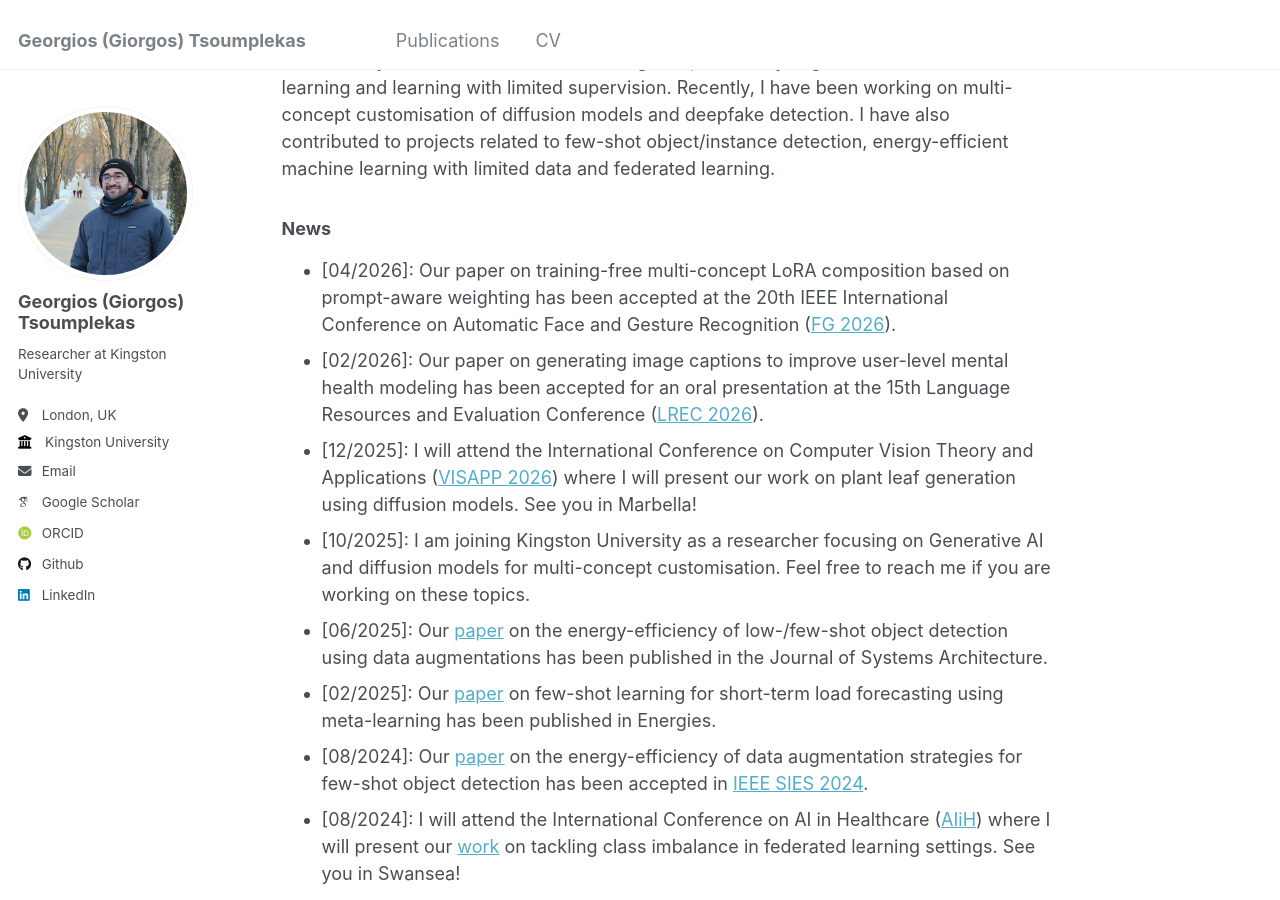
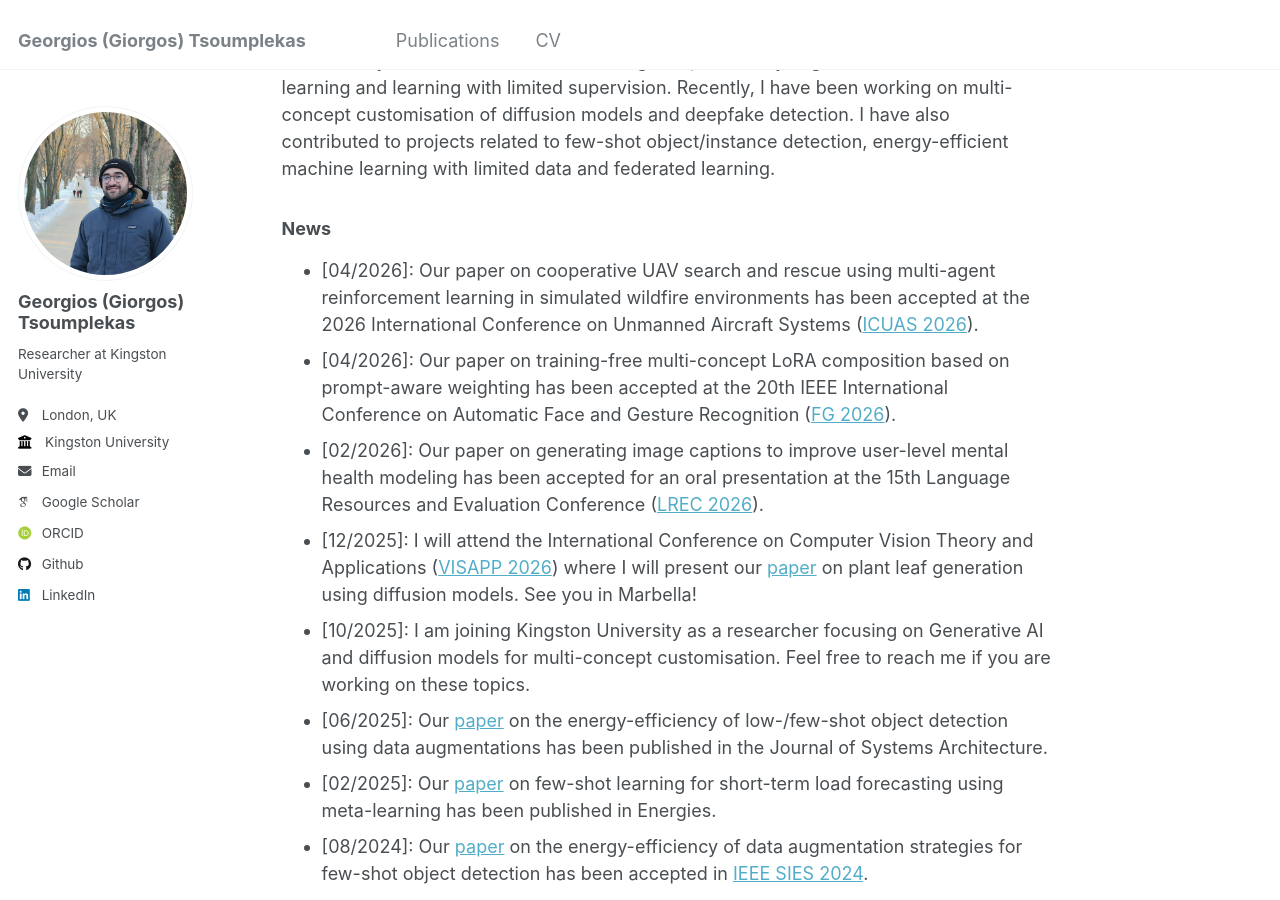
Before and after one commit to GeorgeTsoumplekas/GeorgeTsoumplekas.github.io, a Jekyll site: the page built from _pages/about.md, in a window 1280 px wide and 900 px high, scrolled down 287 px. Built offline with Jekyll 4.4.1, drawn with Linux system fonts in a browser that asks for light colours; some web fonts are replaced.

Commit message:
Update about.md

```diff
--- a/_pages/about.md
+++ b/_pages/about.md
@@ -13,9 +13,10 @@ I am a Researcher at Kingston University working with Prof. [Vasilis Argyriou](h
 I am broadly interested in machine learning and particularly in generative AI, few-shot learning and learning with limited supervision. Recently, I have been working on multi-concept customisation of diffusion models and deepfake detection. I have also contributed to projects related to few-shot object/instance detection, energy-efficient machine learning with limited data and federated learning.
 
 ### News
+* \[04/2026\]: Our paper on cooperative UAV search and rescue using multi-agent reinforcement learning in simulated wildfire environments has been accepted at the 2026 International Conference on Unmanned Aircraft Systems ([ICUAS 2026](https://uasconferences.com/2026_icuas/)).
 * \[04/2026\]: Our paper on training-free multi-concept LoRA composition based on prompt-aware weighting has been accepted at the 20th IEEE International Conference on Automatic Face and Gesture Recognition ([FG 2026](https://fg2026.ieee-biometrics.org/)).
 * \[02/2026\]: Our paper on generating image captions to improve user-level mental health modeling has been accepted for an oral presentation at the 15th Language Resources and Evaluation Conference ([LREC 2026](https://lrec2026.info/)).
-* \[12/2025\]: I will attend the International Conference on Computer Vision Theory and Applications ([VISAPP 2026](https://visapp.scitevents.org/)) where I will present our work on plant leaf generation using diffusion models. See you in Marbella!
+* \[12/2025\]: I will attend the International Conference on Computer Vision Theory and Applications ([VISAPP 2026](https://visapp.scitevents.org/)) where I will present our [paper](https://www.scitepress.org/Papers/2026/143974/143974.pdf) on plant leaf generation using diffusion models. See you in Marbella!
 * \[10/2025\]: I am joining Kingston University as a researcher focusing on Generative AI and diffusion models for multi-concept customisation. Feel free to reach me if you are working on these topics.
 * \[06/2025\]: Our [paper](https://www.sciencedirect.com/science/article/pii/S1383762125001560) on the energy-efficiency of low-/few-shot object detection using data augmentations has been published in the Journal of Systems Architecture.
 * \[02/2025\]: Our [paper](https://www.mdpi.com/1996-1073/18/3/742) on few-shot learning for short-term load forecasting using meta-learning has been published in Energies.
```
